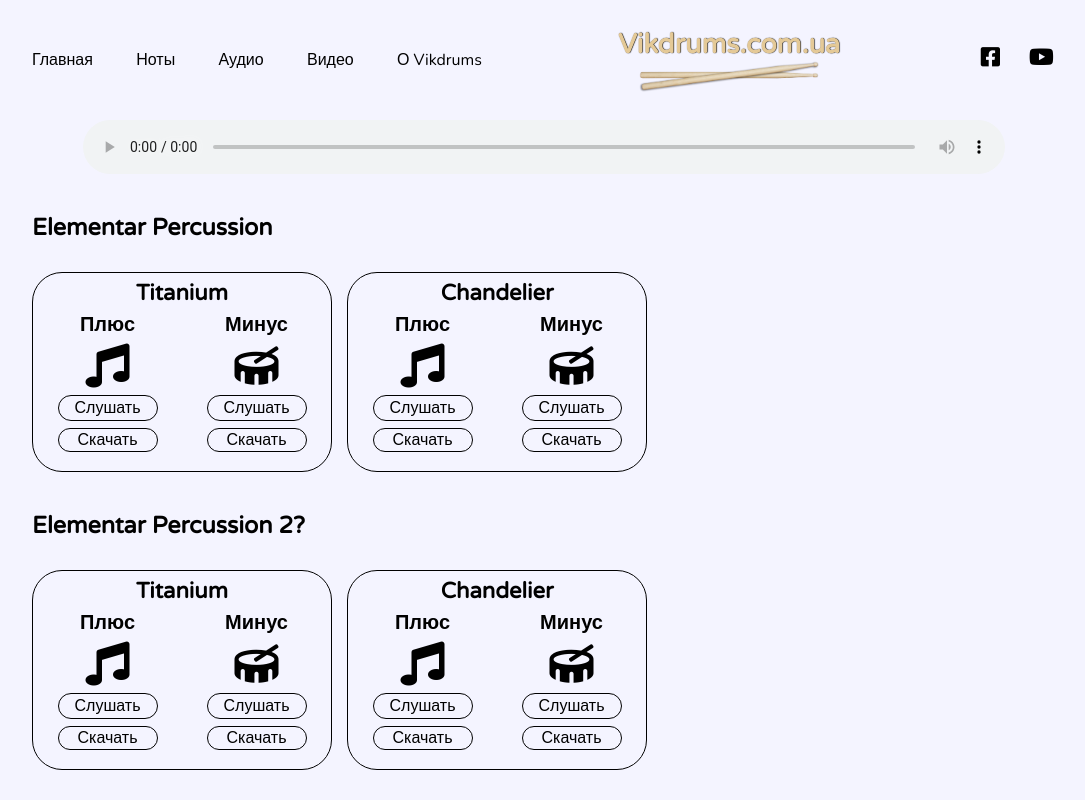
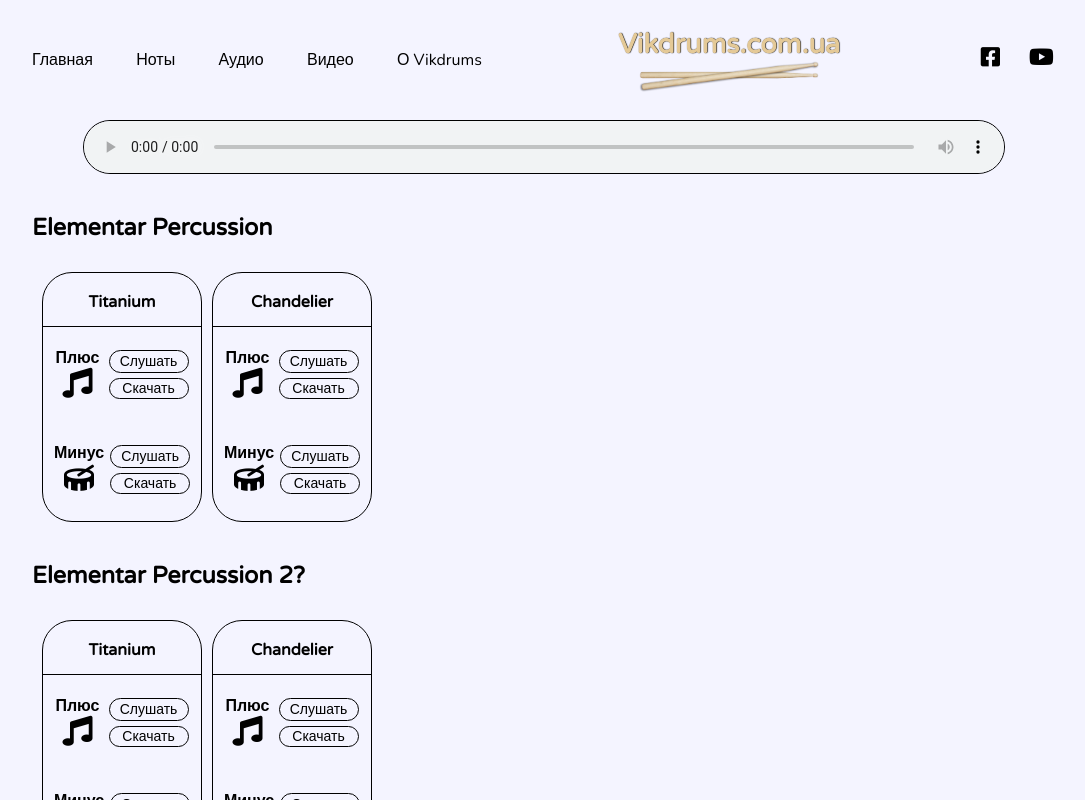
Before and after one commit to andr-ll/Vikdrums, a React (Create React App) app in the folder my-app/: page /audio in a window 1280 px wide. Shown: the top 800 px of the page, without its empty margins (96-1181 px from the left). Built offline with nearby package versions, Linux system fonts and the light colour scheme.

Commit message:
design of audio

```diff
--- a/my-app/src/Components/Audio/Audio.scss
+++ b/my-app/src/Components/Audio/Audio.scss
@@ -2,6 +2,9 @@
 
     .player {
         width: 90%;
+        outline: transparent;
+        border: 1px solid black;
+        border-radius: 50px;
     }
 
     .container {
@@ -26,13 +29,16 @@
         }
 
         .grid {
-            grid-template-columns: repeat(auto-fit, 300px);
-            grid-auto-rows: 200px;
-            grid-gap: 15px;
+            grid-template-columns: repeat(auto-fit, 160px);
+            grid-auto-rows: 250px;
+            grid-gap: 10px;
+            padding-left: 10px;
+
         }
 
         .audio-wrapper {
             flex-direction: column;
+            justify-content: center;
             border: 1px solid black;
             border-radius: 30px;
 
@@ -41,44 +47,63 @@
             }
 
             h3 {
+                display: flex;
+                justify-content: center;
+                align-items: center;
                 text-align: center;
-                font-size: 22px;
-                line-height: 40px;
+                font-size: 16px;
+                height: 50px;
                 transition: all .4s ease;
+                border-bottom: 1px solid black;
             }
 
             .flex {
-                flex-direction: row;
-                justify-content: space-between;
-                height: 70%;
+                flex-direction: column;
+                justify-content: space-around;
+                align-items: center;
+                height: 190px;
             }
 
             .plus,
             .minus {
                 display: flex;
-                flex-direction: column;
-                justify-content: space-between;
-                align-items: center;
-                width: 50%;
+                justify-content: space-around;
                 text-align: center;
+                width: 90%;
 
                 i {
-                    font-size: 44px;
+                    font-size: 30px;
                 }
 
+                h4 {
+                    font-size: 16px;
+                    text-align: center;
+                    transition: all .4s ease;
+                }
+
+                &:hover {
+                    color: #267DF4;
+                }
+
+                .buttons {
+                    display: flex;
+                    flex-direction: column;
+                    justify-content: space-around;
+                    align-items: center;
+                    color: black;
 
                     a, button {
                         border: 1px solid black;
                         border-radius: 20px;
-                    width: 100px;
+                        width: 80px;
+                        font-size: 14px;
 
                         &:hover {
                             background-color: #267DF4;
                             color: white;
                         }
                     }
-
-
+                }
             }
         }
     }
--- a/my-app/src/Components/Audio/Components/AudioWrapper.tsx
+++ b/my-app/src/Components/Audio/Components/AudioWrapper.tsx
@@ -16,18 +16,27 @@
             <h3>{props.data.name}</h3>
             <div className="flex">
                 <div className="plus" onClick={() => props.handlers(props.data.plus)}>
+                    <div className="labels">
                         <h4>Плюс</h4>
                         <i className="fas fa-music"></i>
+                    </div>
+                    <div className="buttons">
                         <button type="button">Слушать</button>
                         <a href="" download>Скачать</a>
                     </div>
+
+                </div>
                 <div className="minus" onClick={() => props.handlers(props.data.minus)}>
+                    <div className="labels">
                         <h4>Минус</h4>
                         <i className="fas fa-drum"></i>
+                    </div>
+                    <div className="buttons">
                         <button type="button">Слушать</button>
                         <a href="" download>Скачать</a>
                     </div>
                 </div>
             </div>
+        </div>
     )
 }
```
Also changed, not shown: 1 other file (tests, documents, lock files or other folders). Lines whose indentation alone changed are shown as unchanged.
